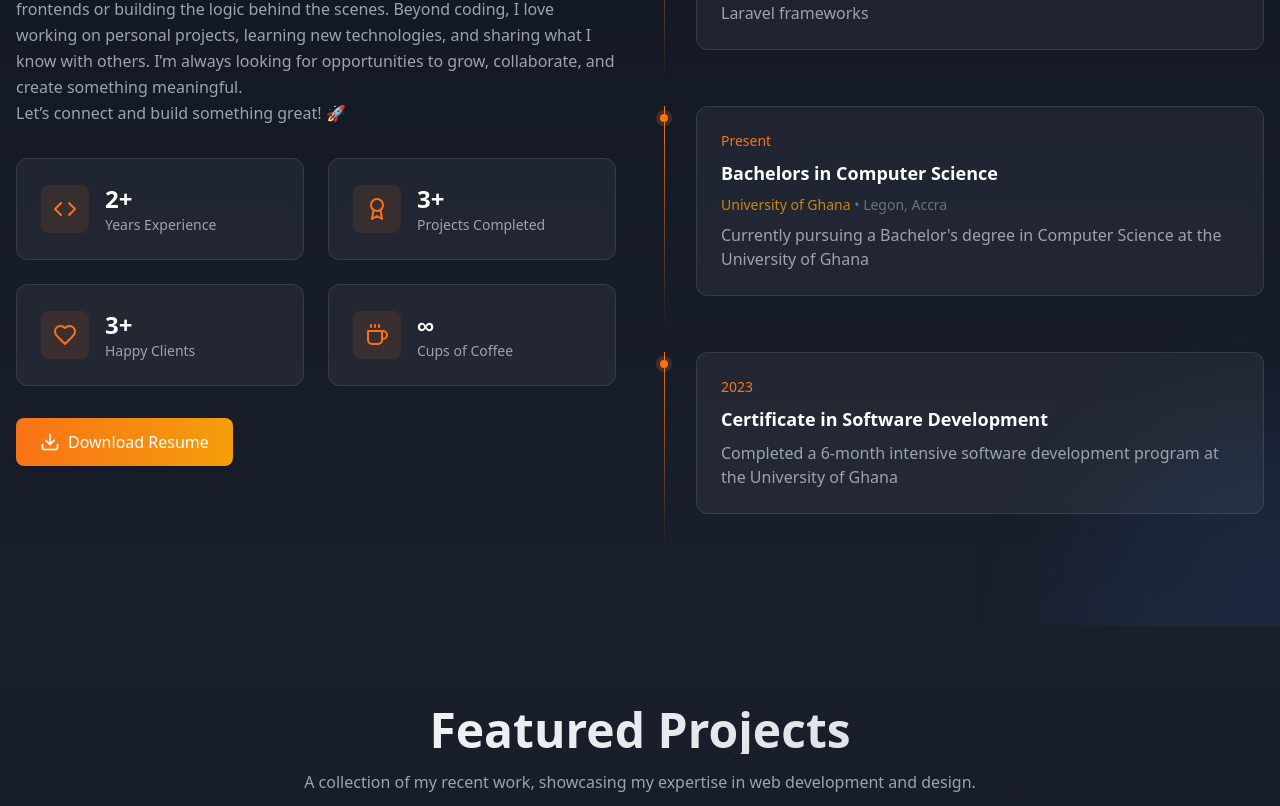
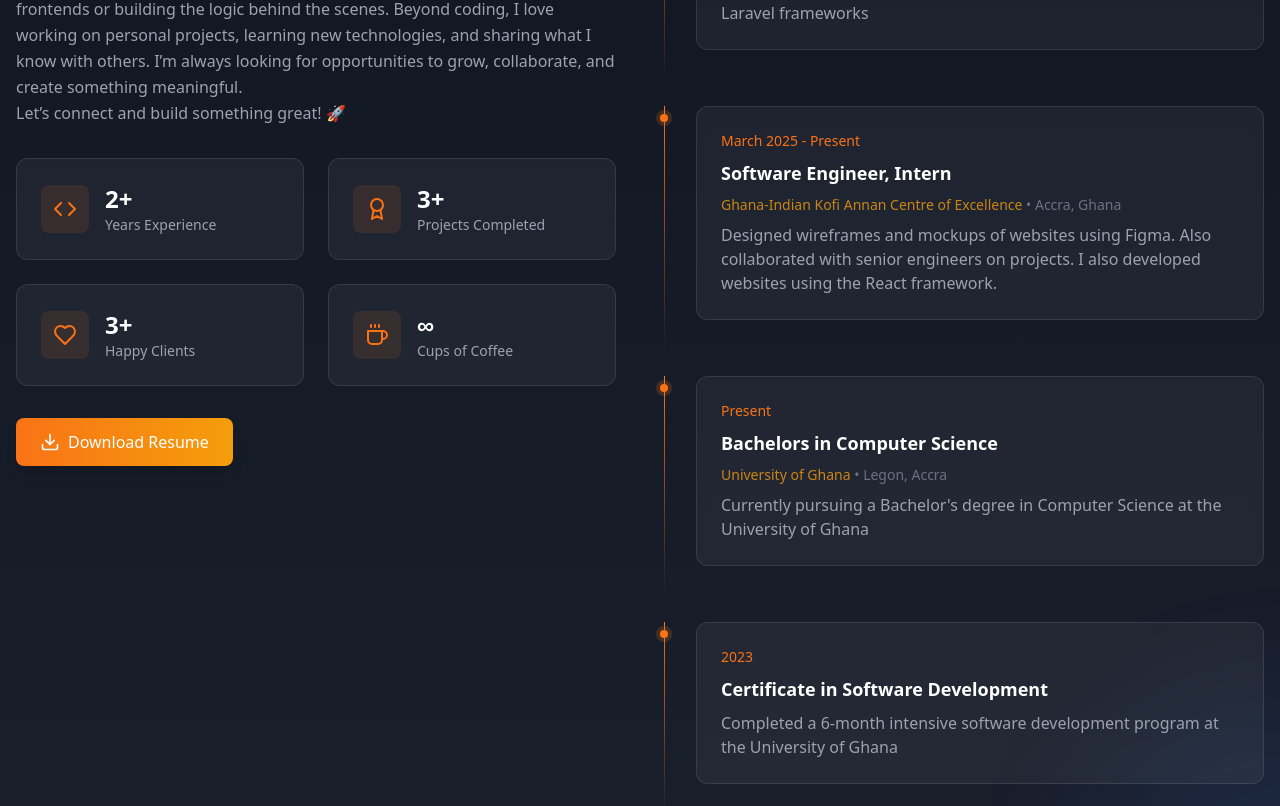
Before and after one commit to JAYDEN2904/Jayden-Portfolio, a React (Vite) app: page / in a window 1280 px wide. Shown: the part 1240-2046 px from the top of the page. Built offline with nearby package versions, Linux system fonts and the light colour scheme.

Commit message:
updated skills

```diff
--- a/src/components/About.tsx
+++ b/src/components/About.tsx
@@ -28,6 +28,14 @@ const About: React.FC = () => {
       description: 'Developed and maintained dynamic webpages using PHP and Laravel frameworks',
       category: 'work',
       company: 'Links Engineering Limited',
+      location: 'Accra, Ghana'
+    },
+    {
+      year: 'March 2025 - Present',
+      title: 'Software Engineer, Intern',
+      description: 'Designed wireframes and mockups of websites using Figma. Also collaborated with senior engineers on projects. I also developed websites using the React framework.',
+      category: 'work',
+      company: 'Ghana-Indian Kofi Annan Centre of Excellence',
       location: 'Accra, Ghana'
     },
     {
--- a/src/components/Skills.tsx
+++ b/src/components/Skills.tsx
@@ -101,8 +101,8 @@ const skills: Skill[] = [
     category: "frontend",
     proficiency: 90,
     description: "CSS framework for rapid UI development",
-    yearsOfExperience: 2,
-    projects: 3
+    yearsOfExperience: 1,
+    projects: 2
   },
   {
     name: "PHP",
```
